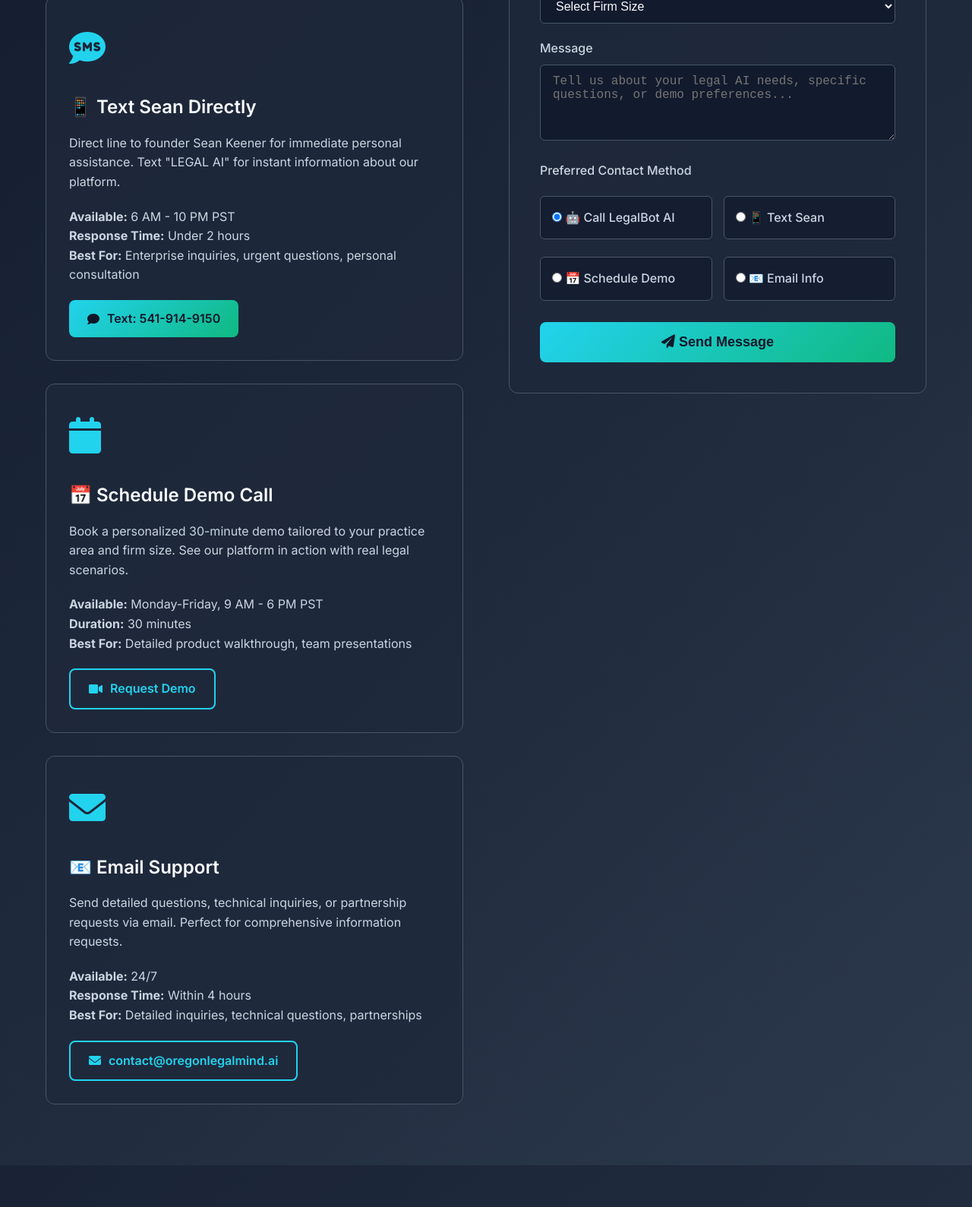
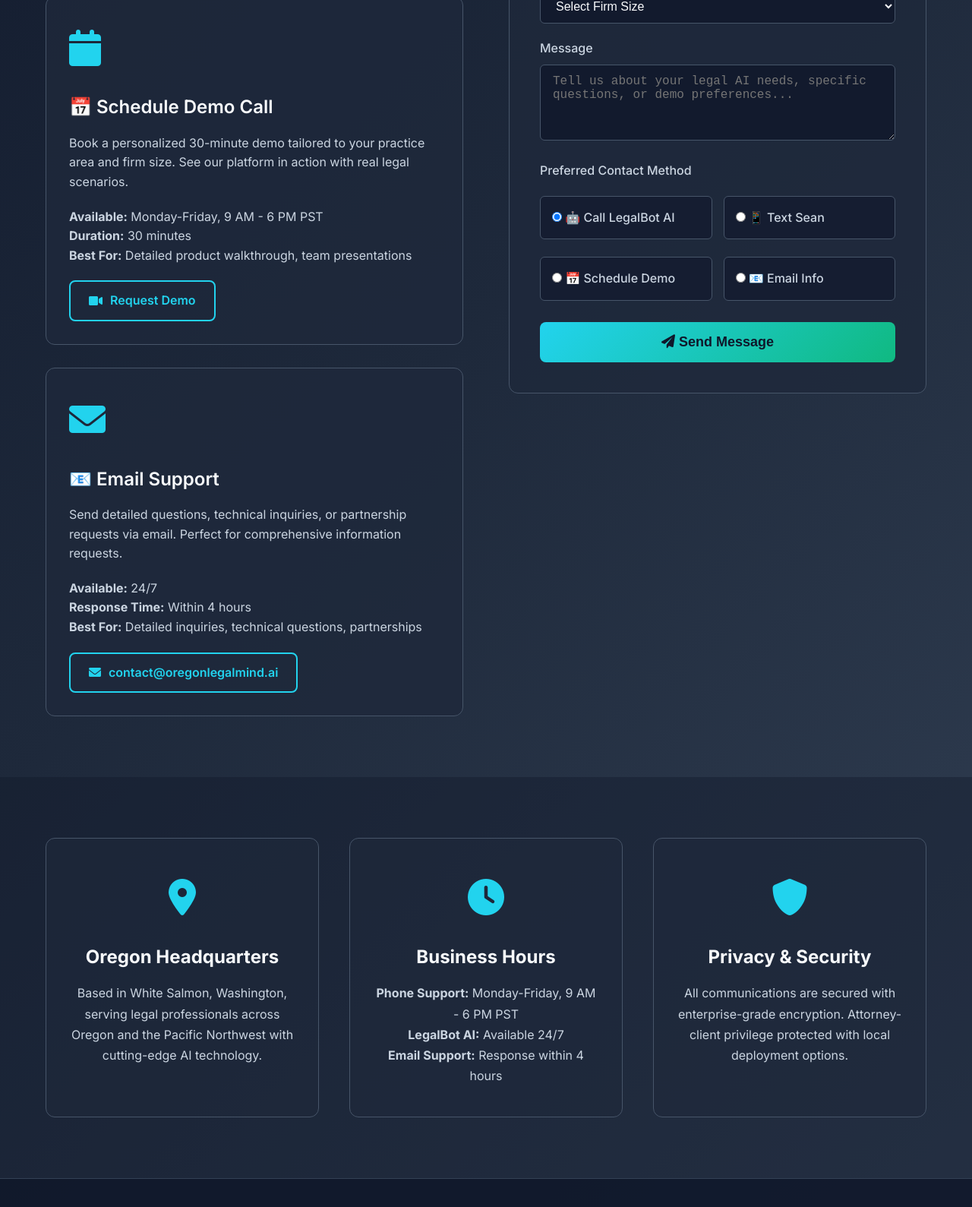
Before and after one commit to SEKeener/oregon-legal-mind-ai, a website: page public/contact.html in a window 1280 px wide. Shown: the part 923-2512 px from the top of the page at 76% size. Drawn offline with Linux system fonts and the light colour scheme.

Commit message:
Remove 'Text Sean' contact method from all pages per request

```diff
--- a/public/contact.html
+++ b/public/contact.html
@@ -451,10 +451,6 @@
             </ul>
 
             <div class="contact-header">
-                <a href="tel:+15419149150" class="contact-method">
-                    <i class="fas fa-phone"></i>
-                    <span>Text Sean: 541-914-9150</span>
-                </a>
                 <a href="tel:LEGALBOT_NUMBER" class="contact-method">
                     <i class="fas fa-robot"></i>
                     <span>Call LegalBot: (Coming Soon)</span>
@@ -492,21 +488,7 @@
                         </a>
                     </div>
 
-                    <!-- Text Sean -->
-                    <div class="contact-option">
-                        <div class="icon">
-                            <i class="fas fa-sms"></i>
-                        </div>
-                        <h3>📱 Text Sean Directly</h3>
-                        <p>Direct line to founder Sean Keener for immediate personal assistance. Text "LEGAL AI" for instant information about our platform.</p>
-                        <p><strong>Available:</strong> 6 AM - 10 PM PST<br>
-                        <strong>Response Time:</strong> Under 2 hours<br>
-                        <strong>Best For:</strong> Enterprise inquiries, urgent questions, personal consultation</p>
-                        <a href="sms:+15419149150&body=LEGAL%20AI" class="cta">
-                            <i class="fas fa-comment"></i>
-                            Text: 541-914-9150
-                        </a>
-                    </div>
+                    <!-- Removed direct contact option -->
 
                     <!-- Schedule Demo -->
                     <div class="contact-option">
@@ -658,7 +640,7 @@
                     <h3>Business Hours</h3>
                     <p><strong>Phone Support:</strong> Monday-Friday, 9 AM - 6 PM PST<br>
                     <strong>LegalBot AI:</strong> Available 24/7<br>
-                    <strong>Emergency:</strong> Text Sean directly</p>
+                    <strong>Email Support:</strong> Response within 4 hours</p>
                 </div>
 
                 <div class="office-card">
@@ -680,10 +662,6 @@
                     <i class="fas fa-brain"></i> Oregon Legal Mind.ai
                 </div>
                 <div class="footer-contacts">
-                    <a href="tel:+15419149150" class="footer-contact">
-                        <i class="fas fa-phone"></i>
-                        <span>Text Sean: 541-914-9150</span>
-                    </a>
                     <a href="tel:LEGALBOT_NUMBER" class="footer-contact">
                         <i class="fas fa-robot"></i>
                         <span>Call LegalBot: (Coming Soon)</span>
```
Also changed, not shown: public/demo.html (+3 -11 lines), public/index.html (+0 -8 lines), public/pricing.html (+0 -8 lines).
